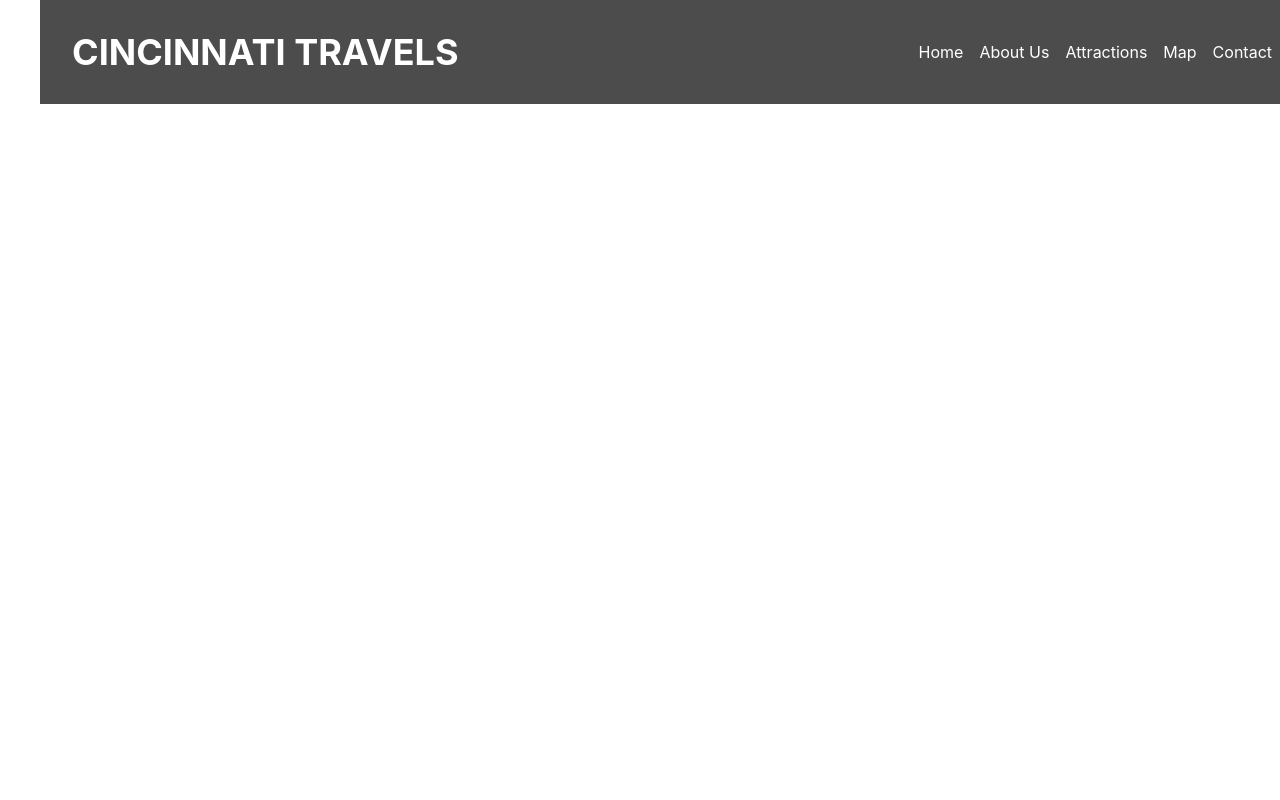
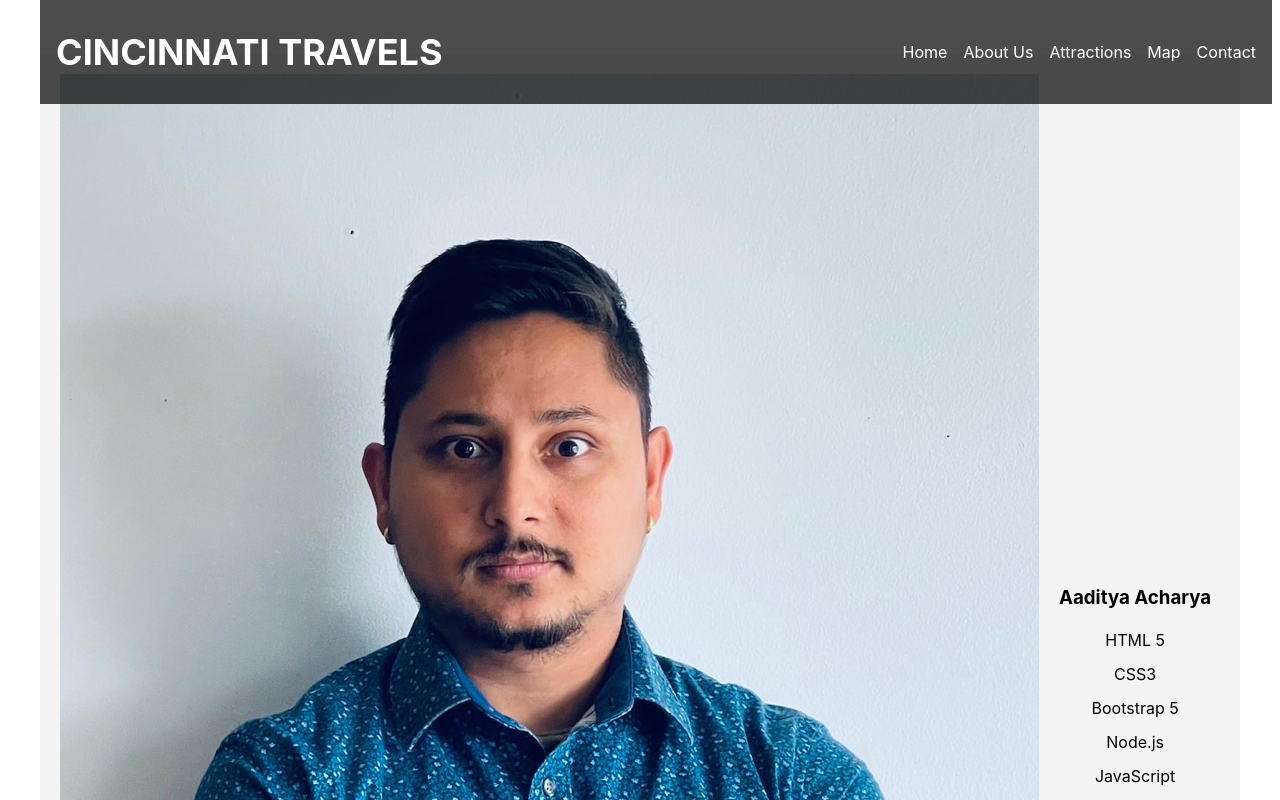
Before and after one commit to BenjaminMcQueen/capstone, a React (Create React App) app: page /AboutUs in a window 1280 px wide. Shown: the top 800 px of the page. Built offline with nearby package versions, Linux system fonts and the light colour scheme.

Commit message:
second day

```diff
--- a/src/App.js
+++ b/src/App.js
@@ -15,10 +15,11 @@ function App() {
         <Header />
         <Routes>
           <Route path="/" element={<Home />} />
-          <Route path="/aboutus" element={<AboutUs />} />
+          <Route path="/AboutUs" element={<AboutUs />} />
           <Route path="/attractions" element={<Attractions />} />
           <Route path="/map" element={<Map />} />
           <Route path="/contact" element={<Contact />} />
+
         </Routes>
       </div>
     </Router>
--- a/src/components/AboutUs.js
+++ b/src/components/AboutUs.js
@@ -1,10 +1,42 @@
-import React from 'react';
+import React from "react";
+import Aaditya from "./images/Aaditya.jpeg";
+import Benjamin from "./images/benjamin.jpeg";
 
 function AboutUs() {
-  return
-  <div>
-    About Us Page
-  </div>;
+  return (
+    <div>
+      <div className="image-details-row">
+        <div className="image-container">
+          <img src={Aaditya} alt="Aaditya Acharya" />
+        </div>
+        <ul className="details-list">
+          <h3>Aaditya Acharya</h3>
+          <li>HTML 5</li>
+          <li>CSS3</li>
+          <li>Bootstrap 5</li>
+          <li>Node.js</li>
+          <li>JavaScript</li>
+          <li>MongoDB/noSQL</li>
+          <li>react/redux</li>
+        </ul>
+      </div>
+
+      <div className="image-details-row">
+        <div className="image-container">
+          <img src={Benjamin} alt="Benjamin McQueen image" />
+        </div>
+        <ul className="details-list">
+          <h3>Benjamin</h3>
+          <li>HTML 5</li>
+          <li>CSS3</li>
+          <li>Bootstrap 5</li>
+          <li>Node.js</li>
+          <li>JavaScript</li>
+          <li>MongoDB/noSQL</li>
+        </ul>
+      </div>
+    </div>
+  );
 }
 
 export default AboutUs;
--- a/src/components/Header.js
+++ b/src/components/Header.js
@@ -14,7 +14,7 @@ function Header() {
             <Link to="/">Home</Link>
           </li>
           <li>
-            <Link to="/aboutus">About Us</Link>
+            <Link to="/AboutUs">About Us</Link>
           </li>
           <li>
             <Link to="/attractions">Attractions</Link>
--- a/src/components/Home.js
+++ b/src/components/Home.js
@@ -14,14 +14,14 @@ function Home() {
           <img class="img" src={attractionscinn} alt="Cincinnati downtown" />
           {/* Content for image 1 */}
           <div class="overlay">
-            <h2>Explore Downtown Cincinnati</h2>
-            <p>Discover the beauty of Cincinnati's downtown ariel view</p>
+            <h1>Explore Downtown Cincinnati</h1>
+            <h4>Discover the beauty of Cincinnati's downtown ariel view</h4>
           </div>
         </div>
       </div>
 
       {/* section 2 starts here */}
-      <h2>History of Cincinnati</h2>
+      <h1>History of Cincinnati</h1>
       <div className="history-text">
         <p>
           Cincinnati's history is as vibrant and diverse as its chili toppings –
--- a/src/index.css
+++ b/src/index.css
@@ -21,7 +21,7 @@ code {
   /* background-color: rgb(15, 3, 3); */
   /* box-shadow: 0px 2px 4px rgba(225, 228, 204, 0.1); */
   padding: 0.2rem 0;
-  margin-bottom: 1rem;
+  margin-bottom: 3rem;
   color: white;
 }
 .navbar {
@@ -30,12 +30,11 @@ code {
   align-items: center;
   max-width: 1200px;
   margin: 0 auto;
-  padding: 0 2rem;
+  padding: 0 1rem;
   color: white;
   background: rgba(0, 0, 0, 0.7);
   position: fixed;
   top: 0;
-
   z-index: 1030;
   width: 100%;
 }
@@ -72,17 +71,27 @@ code {
   margin-top: 30px;
 }
 .img {
+  margin-top: 20px;
   width: 100%;
   height: 100%;
   object-fit: contain;
+  opacity: 0.8;
 }
 .overlay {
-  color: rgb(255, 255, 255);
   position: absolute;
-  top: 86%;
-  left: 50%;
-  transform: translate(-50%, -50%);
-  text-align: center;
+  top: 0;
+  left: 0;
+  width: 100%;
+  height: 100%;
+  background-color: rgba(0, 0, 0, 0.5);
+  color: white;
+  padding: 20px;
+  box-sizing: border-box;
+  display: flex;
+  flex-direction: column;
+  justify-content: center;
+  align-items: center;
+
 }
 .home-img {
   width: 100%;
@@ -104,3 +113,32 @@ footer{
   font-display: bold;
   font-size: 25px;
 }
+
+/* About us css */
+.image-details-row {
+  display: flex;
+  align-items: center;
+  background-color: #f4f4f4;
+  padding: 20px;
+}
+
+.image-container {
+  flex: 0 0 auto;
+  margin-right: 20px;
+}
+
+.image-container img {
+  max-width: 100%;
+  height: auto;
+}
+
+.details-list {
+  list-style-type: none;
+  padding: 0;
+}
+
+.details-list li {
+  margin-bottom: 10px;
+  font-size: 16px;
+  line-height: 1.5;
+}
```
Also changed, not shown: src/components/images/Aaditya.jpeg (added), src/components/images/benjamin.jpeg (added).
